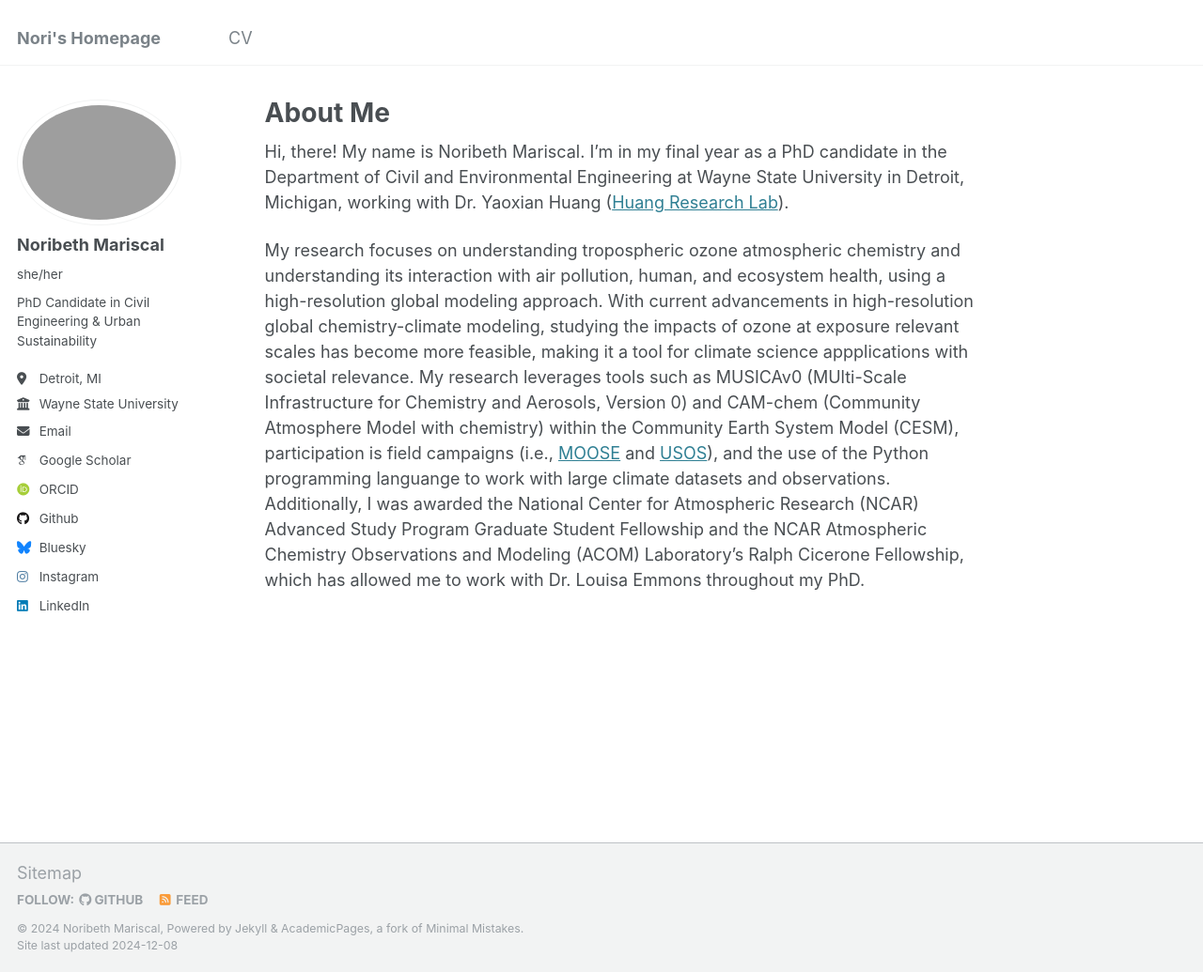
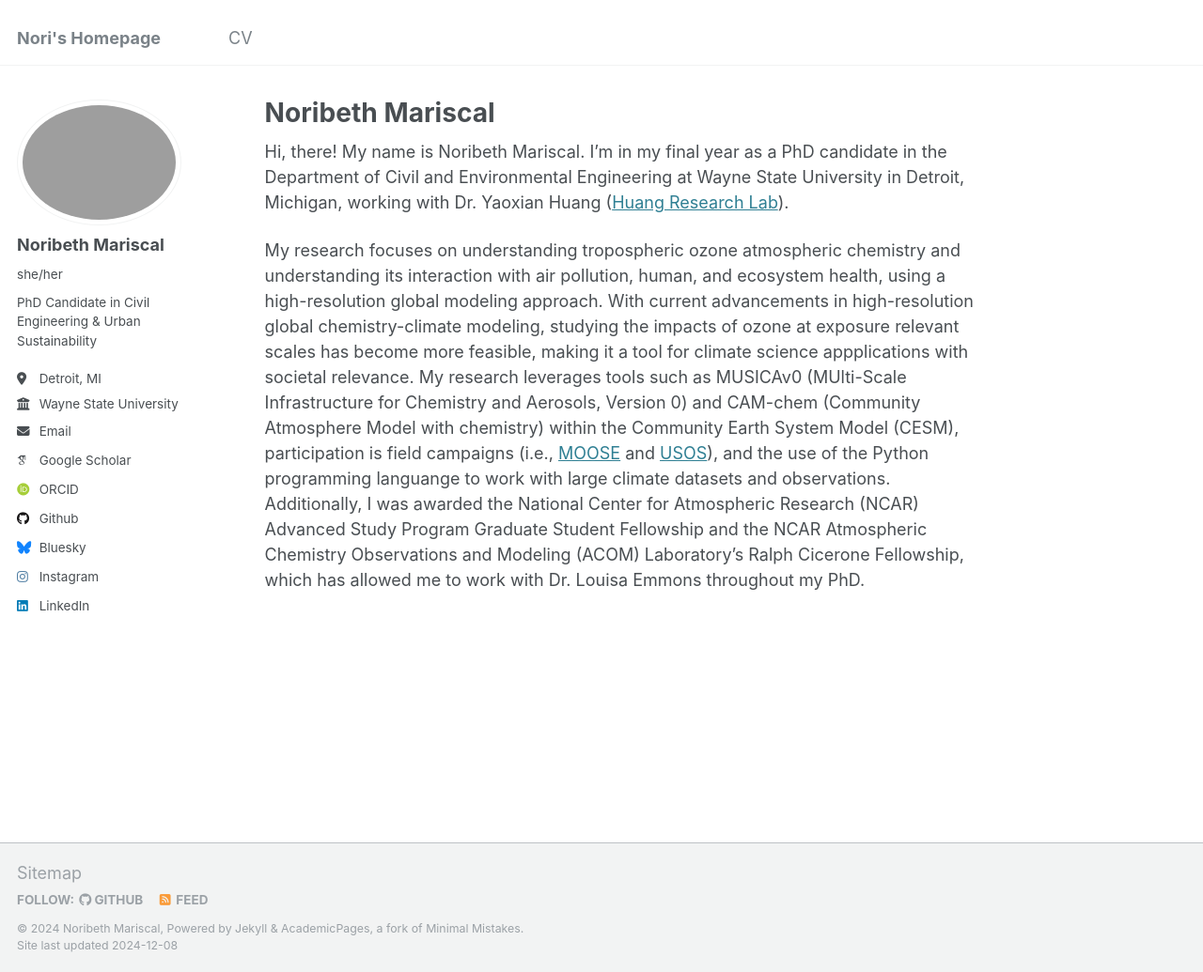
Before and after one commit to noribeth-m/noribeth-m.github.io, a Jekyll site: the page built from _pages/about.md, in a window 1280 px wide and 1035 px high. Shown: the whole window at 94% size. Built offline with Jekyll 4.4.1, drawn with Linux system fonts in a browser that asks for light colours; some web fonts are replaced.

Commit message:
Update about.md

```diff
--- a/_pages/about.md
+++ b/_pages/about.md
@@ -1,6 +1,6 @@
 ---
 permalink: /
-title: "About Me"
+title: "Noribeth Mariscal"
 author_profile: true
 redirect_from:
   - /about/
```
